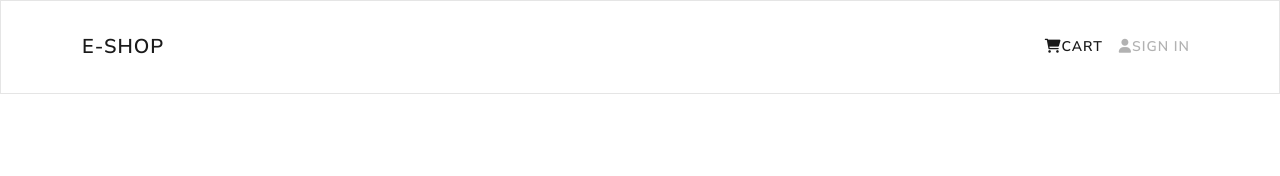
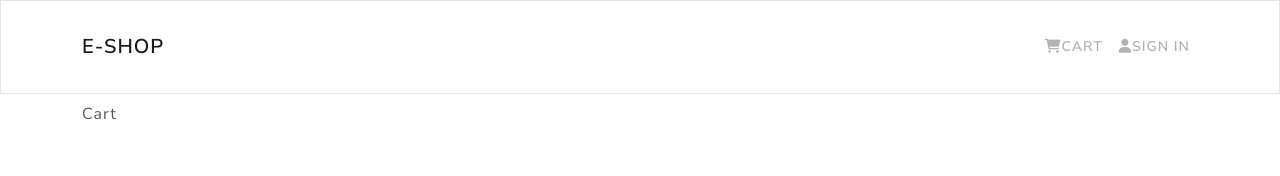
Before and after one commit to jannathsyeda/Mern_Ecom, a React (Create React App) app in the folder frontend/: page /cart in a window 1280 px wide. Shown: the top 176 px of the page. Built offline with nearby package versions, Linux system fonts and the light colour scheme.

Commit message:
router issue fixed

```diff
--- a/frontend/src/App.js
+++ b/frontend/src/App.js
@@ -1,29 +1,27 @@
-import Footers from './Components/Footers'
-import Header from './Components/Header'
-import { Container } from 'react-bootstrap'
-import { BrowserRouter , Routes,Route } from "react-router-dom";
+import Footers from "./Components/Footers";
+import Header from "./Components/Header";
+import { Container } from "react-bootstrap";
+import { BrowserRouter as Router, Routes, Route } from "react-router-dom";
 
-import HeaderScreens from './Screens/HeaderScreens'
-import ProductScreen from './Screens/ProductScreen';
+import HeaderScreens from "./Screens/HeaderScreens";
+import ProductScreen from "./Screens/ProductScreen";
+import Cart from "./Components/Cart";
 function App() {
   return (
-    <>
+    <Router>
       <Header />
       <main className="my-2">
         <Container>
-          <BrowserRouter>
           <Routes>
-                        <Route path='/' element={<HeaderScreens/>} />
-
-            <Route path='/product/:id' element={<ProductScreen/>} />
-
-       </Routes>
-       </BrowserRouter>
+            <Route path="/" element={<HeaderScreens />} />
+            <Route path="/product/:id" element={<ProductScreen />} />
+            <Route path="/cart" element={<Cart />} />
+          </Routes>
         </Container>
       </main>
       <Footers />
-    </>
-  )
+    </Router>
+  );
 }
 
-export default App
+export default App;
--- /dev/null
+++ b/frontend/src/Components/Cart.js
@@ -0,0 +1,9 @@
+import React from 'react'
+
+const Cart = () => {
+  return (
+    <div>Cart</div>
+  )
+}
+
+export default Cart
--- a/frontend/src/Components/Header.js
+++ b/frontend/src/Components/Header.js
@@ -2,34 +2,31 @@ import React from 'react'
 import {
     Container ,Nav ,Navbar
 } from 'react-bootstrap'
-import {  BrowserRouter} from 'react-router-dom'
-import {LinkContainer} from "react-router-bootstrap"
+import { Link} from 'react-router-dom'
+
 const Header = () => {
   return <header>
     <Navbar bg="light" expand="lg">
       <Container>
-        <BrowserRouter>
-        <LinkContainer to="/">
-        <Navbar.Brand href='/'>E-shop</Navbar.Brand>
-          </LinkContainer>
-          </BrowserRouter>
+
+        <Navbar.Brand  >E-shop</Navbar.Brand>
+
 
         <Navbar.Toggle aria-controls="basic-navbar-nav" />
         <Navbar.Collapse id="basic-navbar-nav">
           <Nav className='ms-auto'>
-          <BrowserRouter>
-          <LinkContainer to="/cart">
 
-               <Nav.Link  >
+
+               {/* <Nav.Link as={Link} to={"/cart"}> */}
+               <Nav.Link as={Link} to="/cart">
+
               <i className='fas fa-shopping-cart'></i>Cart
               </Nav.Link>
-              </LinkContainer>
-              </BrowserRouter>
-              <BrowserRouter>
-          <LinkContainer to="/login">
+
+
+
             <Nav.Link ><i className='fas fa-user'></i>Sign In</Nav.Link>
-            </LinkContainer>
-            </BrowserRouter>
+
 
           </Nav>
         </Navbar.Collapse>
```
Also changed, not shown: frontend/src/Components/signIn.js (added, +9 -0 lines).
